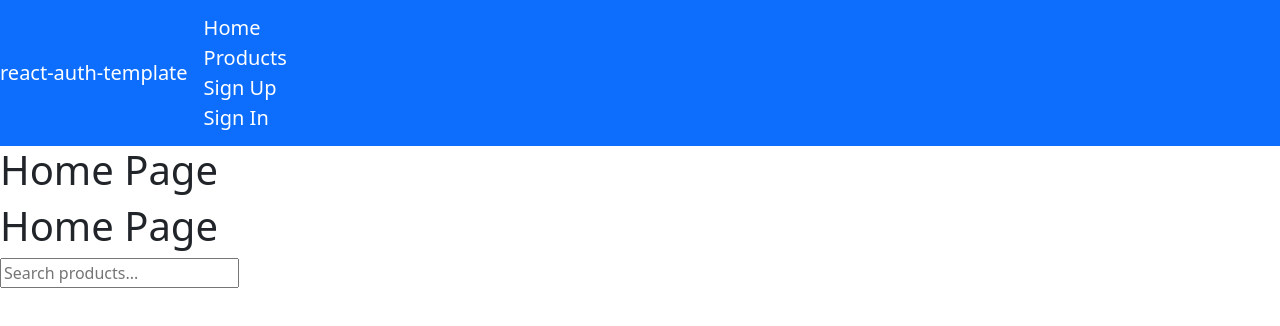
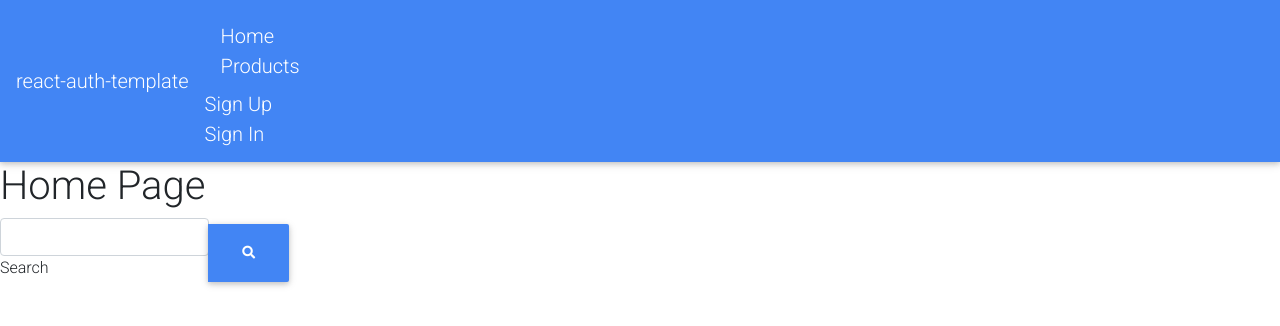
Before and after one commit to RitaHC/Clothing-App-Frontend, a React (Create React App) app: page / in a window 1280 px wide. Shown: the top 326 px of the page. Built offline with nearby package versions, Linux system fonts and the light colour scheme.

Commit message:
Working on TriggerRefresh - SHowCart

```diff
--- a/package.json
+++ b/package.json
@@ -13,6 +13,8 @@
     "html2canvas": "^1.4.1",
     "install": "^0.13.0",
     "jspdf": "^2.5.1",
+    "mdb-react-ui-kit": "^5.1.0",
+    "mdbreact": "^5.2.0",
     "react": "^18.2.0",
     "react-bootstrap": "^2.7.2",
     "react-dom": "^18.2.0",
--- a/src/components/Cart/ShowCart.js
+++ b/src/components/Cart/ShowCart.js
@@ -54,7 +54,7 @@ function ShowCart(props) {
             .then(res=> {
                 console.log(`--- TRIGGER REFRESH----`, buttonClick)
                 setCart(res.data.cart)})
-            .then(() => setButtonClick(true)); // reset buttonClick to false when the API call is complete
+            .then(() => setButtonClick(false)); // reset buttonClick to false when the API call is complete
 
 
 
@@ -97,7 +97,7 @@ cart.products.forEach(item => {
     itemNumber[title].count++
   }
 })
-
+console.log(`Cart UPDATE`, cartUpdate)
 // Displaying the name and no. of items in cart
 const repetitions = Object.entries(itemNumber).map(([title, {count, itemId}]) => (
   <p key={title}>
@@ -106,8 +106,9 @@ const repetitions = Object.entries(itemNumber).map(([title, {count, itemId}]) =>
     <Button onClick={() => {
         reduceItem(newCart, user._id, cart._id, itemId)
         .then((res) => {
-        setCartUpdate(res.data.cart);
-        })
+        setCartUpdate(res.data.products)
+        }
+        )
         setButtonClick(prev=> !prev)}}>
         Delete
     </Button>
@@ -116,7 +117,7 @@ const repetitions = Object.entries(itemNumber).map(([title, {count, itemId}]) =>
     <Button onClick={() => {
         cartItemPush(cart, user._id, itemId)
             .then((res) => {
-            setCartUpdate(res.data.cart);
+            setCartUpdate(res.data.products);
         })
         setButtonClick(prev=> !prev)
         }}>
@@ -127,7 +128,7 @@ const repetitions = Object.entries(itemNumber).map(([title, {count, itemId}]) =>
     <Button onClick={() => {
         reduceOne(newCart, user._id, cart._id, itemId)
             .then((res) => {
-            setCartUpdate(res.data.cart);
+            setCartUpdate(res.data.products);
             })
         setButtonClick(prev=> !prev) }}>
         Reduce
--- a/src/components/SearchBar.js
+++ b/src/components/SearchBar.js
@@ -1,60 +1,110 @@
 import algoliasearch from 'algoliasearch';
 import React, { useState } from 'react';
 import { Link } from 'react-router-dom';
+import { Button, Card, Input } from 'mdb-react-ui-kit';
+import { MDBInputGroup, MDBInput, MDBIcon, MDBBtn } from 'mdb-react-ui-kit';
 
 
 
 function SearchBar(props) {
 
-    const [query, setQuery] = useState('');
-  const [results, setResults] = useState([]);
-  const [error, setError] = useState(null);
+//     const [query, setQuery] = useState('');
+//   const [results, setResults] = useState([]);
+//   const [error, setError] = useState(null);
 
-  const client = algoliasearch('1W07DUIUXX', 'b606721ef54fc49176d4c60e6534e32d');
-  const index = client.initIndex('ClothingApp');
+//   const client = algoliasearch('1W07DUIUXX', 'b606721ef54fc49176d4c60e6534e32d');
+//   const index = client.initIndex('ClothingApp');
 
 
-  const search = async (event) => {
-    const { value } = event.target;
-    setQuery(value);
+//   const search = async (event) => {
+//     const { value } = event.target;
+//     setQuery(value);
 
-    if (value.length > 0) {
-      try {
-        const response = await index.search(value);
-        setResults(response.hits);
-        setError(null);
-      } catch (e) {
-        console.error(e);
-        setError(e.message);
-      }
-    } else {
-      setResults([]);
-      setError(null);
-    }
-  };
+//     if (value.length > 0) {
+//       try {
+//         const response = await index.search(value);
+//         setResults(response.hits);
+//         setError(null);
+//       } catch (e) {
+//         console.error(e);
+//         setError(e.message);
+//       }
+//     } else {
+//       setResults([]);
+//       setError(null);
+//     }
+//   };
+//   return (
+//     <div>
+
+// <>
+// 	<h1>Home Page</h1>
+//     <div>
+//       <input type="text" placeholder="Search products..." onChange={search} />
+//       {error && <div>{error}</div>}
+//       {results.map((hit) => (
+//         <Link to={`/products/${hit.objectID}`} key={hit.objectID}>
+//         <div key={hit.objectID}>
+//           <h2>{hit.title}</h2>
+// 		  <img src={hit.img} alt="Product Image"/>
+//         </div>
+//         </Link>
+//       ))}
+//     </div>
+// 	</>
+
+//     </div>
+//   )
+// }
+
+
+const [showSearchAlert, setShowSearchAlert] = useState(false);
+
+const searchIconStyle = {
+  height: '20px',
+  width: '20px'
+}
+
   return (
-    <div>
+  //   <MDBInputGroup>
+  //   <MDBInput label='Search' />
+  //   <MDBBtn rippleColor='dark'>
+  //     <MDBIcon icon='search' style={searchIconStyle}/>
+  //   </MDBBtn>
+  // </MDBInputGroup>
 
-<>
-	<h1>Home Page</h1>
-    <div>
-      <input type="text" placeholder="Search products..." onChange={search} />
-      {error && <div>{error}</div>}
-      {results.map((hit) => (
-        <Link to={`/products/${hit.objectID}`} key={hit.objectID}>
-        <div key={hit.objectID}>
-          <h2>{hit.title}</h2>
-		  <img src={hit.img} alt="Product Image"/>
-        </div>
-        </Link>
-      ))}
-    </div>
-	</>
-
-    </div>
-  )
+  <MDBInputGroup>
+  <MDBInput label='Search' />
+  <MDBBtn onClick={() => setShowSearchAlert(true)} rippleColor='dark'>
+    <MDBIcon icon='search' />
+  </MDBBtn>
+</MDBInputGroup>
+  );
 }
 
 
+export default SearchBar
 
-export default SearchBar
+
+
+// import React, { useState } from 'react';
+// import { MDBInputGroup, MDBInput, MDBIcon, MDBAlert, MDBBtn } from 'mdb-react-ui-kit';
+
+// export default function SearchBar() {
+//   const [showSearchAlert, setShowSearchAlert] = useState(false);
+
+//   return (
+//     <>
+//       <MDBInputGroup>
+//         <MDBInput label='Search' />
+//         <MDBBtn onClick={() => setShowSearchAlert(true)} rippleColor='dark'>
+//           <MDBIcon icon='search' />
+//         </MDBBtn>
+//       </MDBInputGroup>
+
+//       <MDBAlert delay={1000} position='top-right' autohide appendToBody show={showSearchAlert}>
+//         Search!
+//       </MDBAlert>
+//     </>
+//   );
+// }
--- a/src/index.js
+++ b/src/index.js
@@ -5,6 +5,11 @@ import App from './App';
 import { BrowserRouter } from 'react-router-dom'
 import 'bootstrap/dist/css/bootstrap.min.css'
 
+
+import '@fortawesome/fontawesome-free/css/all.min.css';
+import 'bootstrap-css-only/css/bootstrap.min.css';
+import 'mdbreact/dist/css/mdb.css';
+
 ReactDOM.render(
   <BrowserRouter>
     <App />
```
Also changed, not shown: 1 other file (tests, documents, lock files or other folders).
